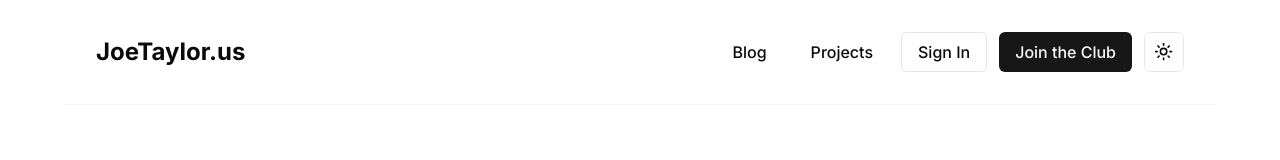
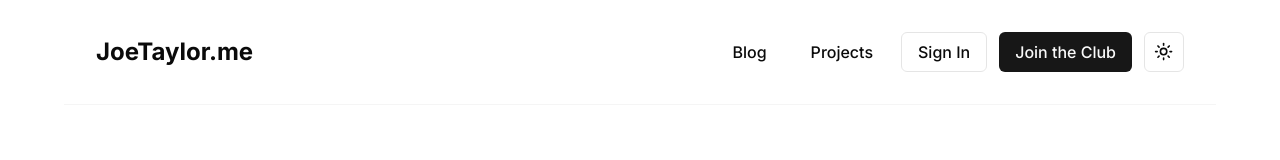
Before and after one commit to JoeBuildsStuff/joetaylor.me, a Next.js app: page / in a window 1280 px wide. Shown: the top 160 px of the page. Built offline with nearby package versions, Linux system fonts and the light colour scheme; no server answers.

Commit message:
change to .me

```diff
--- a/src/components/pages/layout/nav-bar.tsx
+++ b/src/components/pages/layout/nav-bar.tsx
@@ -40,7 +40,7 @@ export const NavBar: React.FC<NavBarProps> = ({ currentTheme }) => {
   return (
     <nav className="sticky top-0 z-50 border-b border-border/40 backdrop-blur flex items-center justify-between flex-wrap p-8">
       <Link href="/" className="flex items-center mr-6">
-        <span className="font-bold text-2xl">JoeTaylor.us</span>
+        <span className="font-bold text-2xl">JoeTaylor.me</span>
       </Link>
       <div className="flex items-center gap-3">
         <Button variant="ghost" className="hidden md:block text-md">
```
